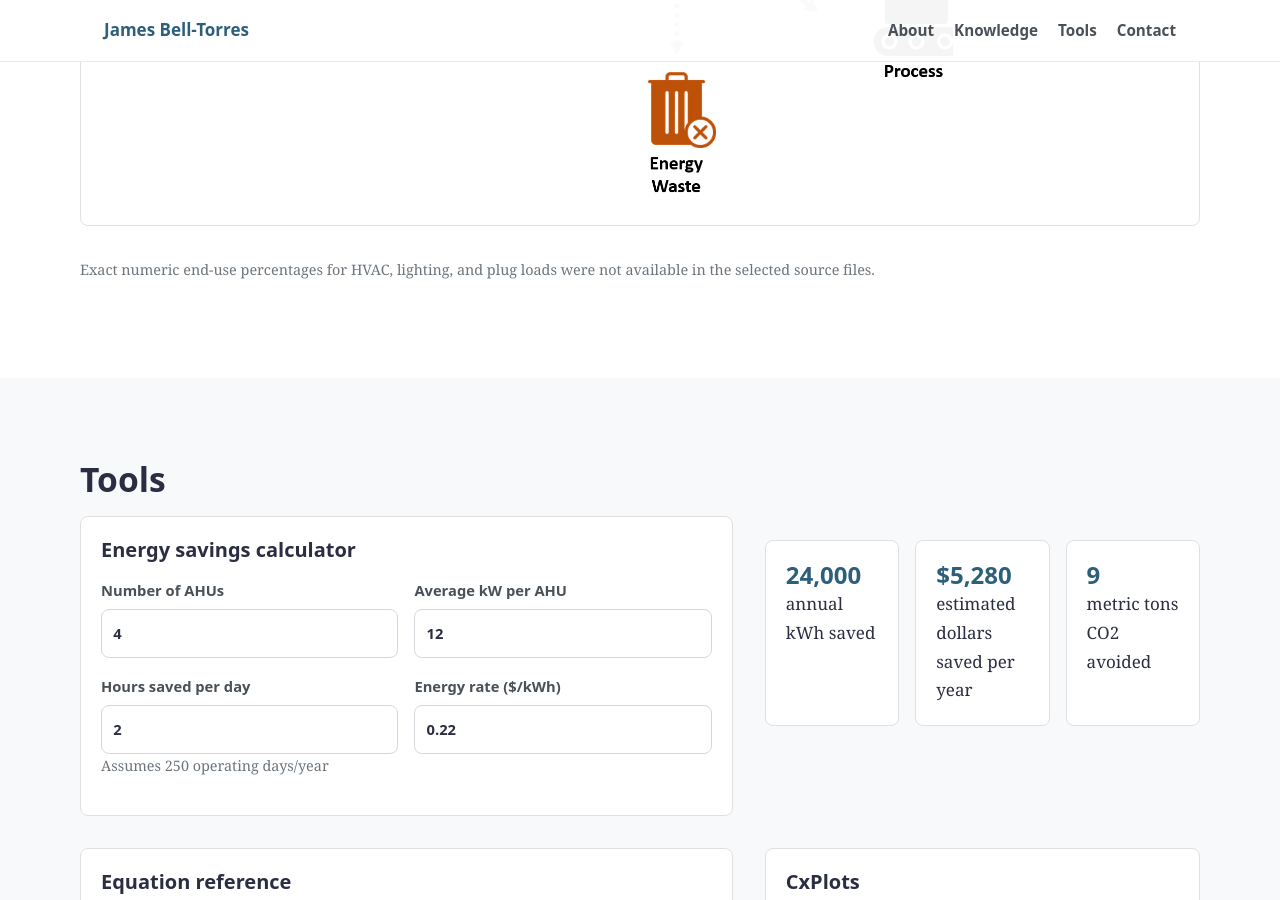
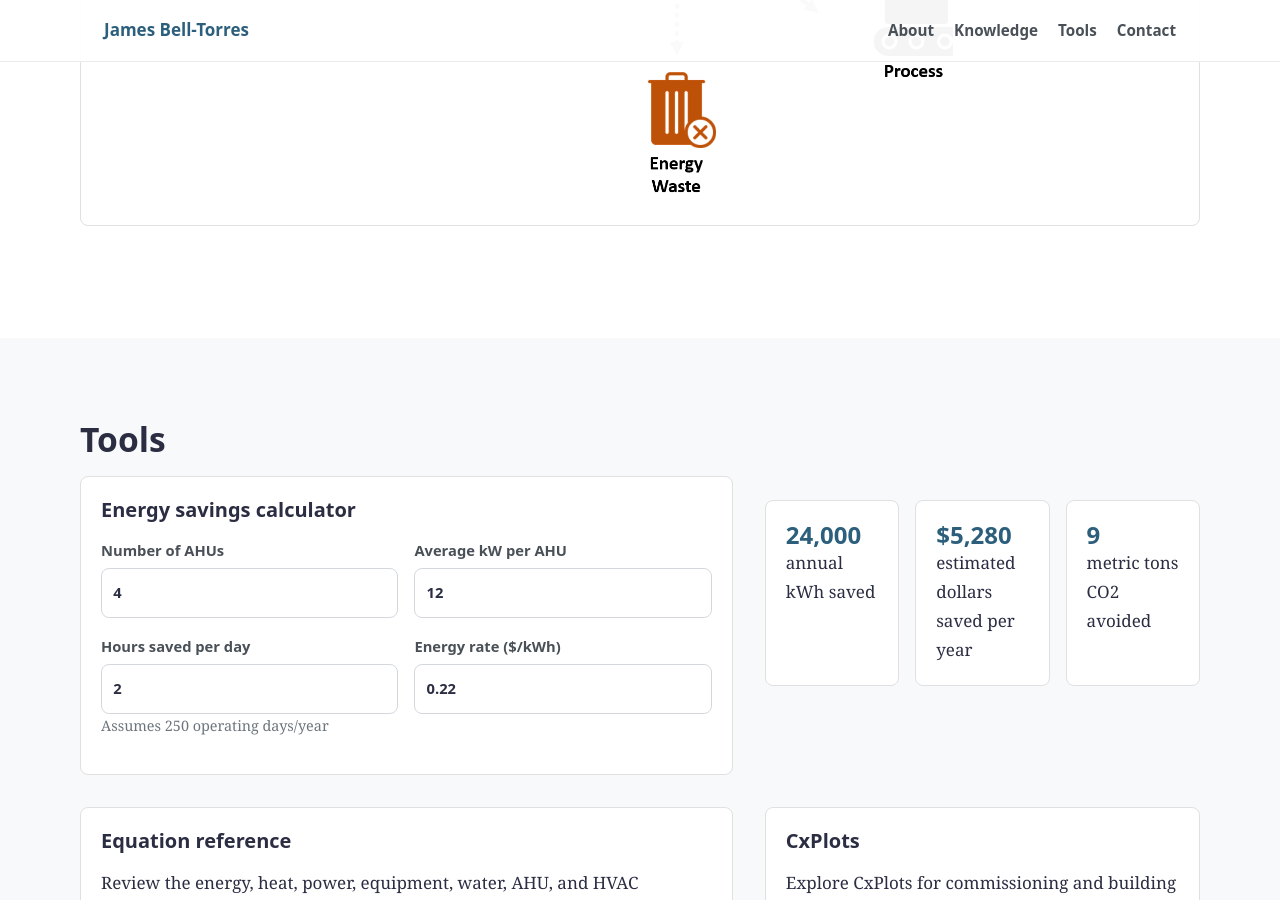
Before and after one commit to JamesDevJim/james.belltorres.com, a Jekyll site: the page built from index.html, in a window 1280 px wide and 900 px high, scrolled down 3511 px. Built offline with Jekyll 4.4.1, drawn with Linux system fonts in a browser that asks for light colours.

Commit message:
Remove building basics footnote

```diff
--- a/index.html
+++ b/index.html
@@ -1178,7 +1178,6 @@ title: James Bell-Torres
         </div>
       </div>
       <img class="diagram" src="/assets/images/diagrams/building-energy-flow.png" alt="Diagram showing resources entering a building and useful output, emissions, and waste leaving it" loading="lazy">
-      <p class="footnote">Exact numeric end-use percentages for HVAC, lighting, and plug loads were not available in the selected source files.</p>
     </section>
 
     <section id="panel-strategy">
```
